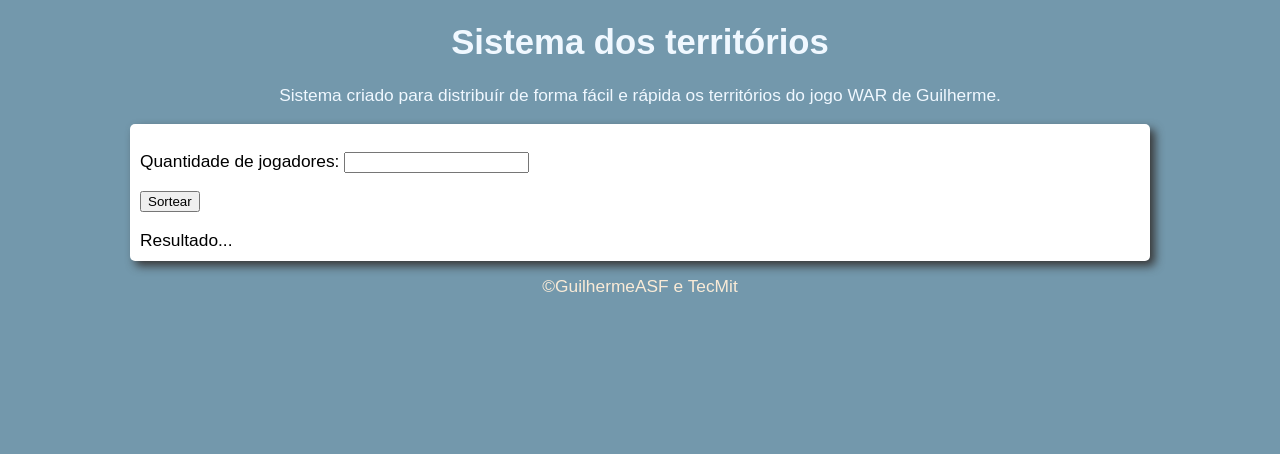
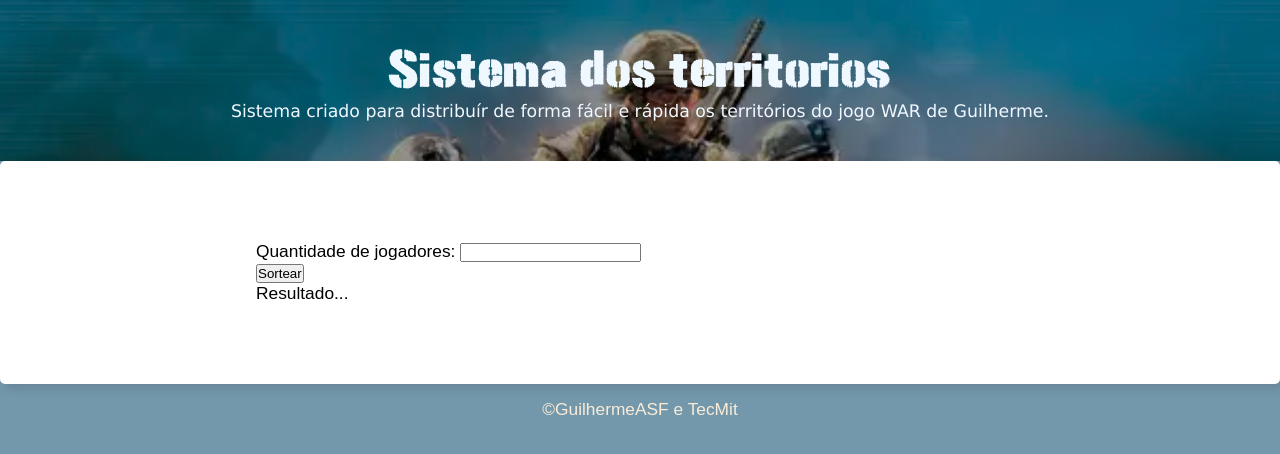
Before and after one commit to guilhermealbertosf/projeto-war, a plain HTML site: page index.html in a window 1280 px wide. Drawn offline with Linux system fonts and the light colour scheme.

Commit message:
update banner

```diff
--- a/index.html
+++ b/index.html
@@ -3,60 +3,17 @@
 <head>
     <meta charset="UTF-8">
     <meta name="viewport" content="width=device-width, initial-scale=1.0">
+    <link rel="stylesheet" href="style.css">
+    <link rel="shortcut icon" href="imagens/war-icone.webp" type="image/x-icon">
     <title>warsistem</title>
-    <style>
-        body{
-            font: normal 13pt arial;
-            background: rgb(115, 152, 172);
-        }
-        header{
-            color: aliceblue;
-            text-align: center;
-        }
-        section{
-            margin: auto;
-            min-width: 320px;
-            max-width: 1000px;
-            padding: 10px;
-            border-radius: 5px;
-            background: white;
-            box-shadow: 5px 5px 10px rgb(56, 56, 56);
-        }
-        footer{
-            text-align: center;
-            padding: 15px;
-            color: antiquewhite;
-        }
-        strong{
-            padding: 10px;
-            font: normal 18pt verdana;
-
-        }
-        em#america_norte{
-            color: rgb(210, 122, 0);
-        }
-        .america_sul{
-            color: green;
-        }
-        .europa{
-            color: rgb(32, 54, 196);
-        }
-        .africa{
-            color: rgb(223, 60, 176);
-        }
-        .asia{
-            color: rgb(210, 184, 13);
-        }
-        .oceania{
-            color: rgb(159, 7, 7);
-        }
-    </style>
 
 </head>
 <body>
     <header>
-        <h1>Sistema dos territórios</h1>
-        <p>Sistema criado para distribuír de forma fácil e rápida os territórios do jogo WAR de Guilherme.</p>
+        <span>
+            <h1>Sistema dos territórios</h1>
+            <p>Sistema criado para distribuír de forma fácil e rápida os territórios do jogo WAR de Guilherme.</p>
+        </span>
     </header>
     <section>
         <div>
--- /dev/null
+++ b/style.css
@@ -0,0 +1,74 @@
+@charset "UTF-8";
+@font-face {
+    font-family: 'war' ;
+    src: url('fontes/Tanque\ de\ Guerra.ttf');
+}
+
+*{
+    margin: 0px;
+    padding: 0px;
+}
+:root{
+    --cor1:rgba(0, 0, 0, 0.332);
+    --fonte1:normal 3em 'war';
+    --fonte2:normal 1em 'Verdana', 'helvetica', sans-serif;
+}
+
+body{
+    font: normal 13pt arial;
+    background: rgb(115, 152, 172);
+}
+header{
+    color: aliceblue;
+    text-align: center;
+    background: blue url('imagens/war-img.webp') center top no-repeat;
+    background-size: cover;
+}
+header span{
+    display: block;
+    background-color: var(--cor1);
+    padding: 5vh;
+}
+h1{
+    font: var(--fonte1) ;
+}
+header p{
+    font:  var(--fonte2);
+}
+section{
+
+    min-width: 320px;
+    max-width: 1000px;
+    padding: 10vh 20vw;
+    border-radius: 5px;
+    background: white;
+    box-shadow: 5px 5px 10px rgba(56, 56, 56, 0.181);
+}
+footer{
+    text-align: center;
+    padding: 15px;
+    color: antiquewhite;
+}
+strong{
+    padding: 10px;
+    font: normal 18pt verdana;
+
+}
+em#america_norte{
+    color: rgb(210, 122, 0);
+}
+.america_sul{
+    color: green;
+}
+.europa{
+    color: rgb(32, 54, 196);
+}
+.africa{
+    color: rgb(223, 60, 176);
+}
+.asia{
+    color: rgb(210, 184, 13);
+}
+.oceania{
+    color: rgb(159, 7, 7);
+}
```
Also changed, not shown: fontes/Tanque de Guerra.ttf (added), imagens/war-icone.webp (added), imagens/war-img.webp (added).
